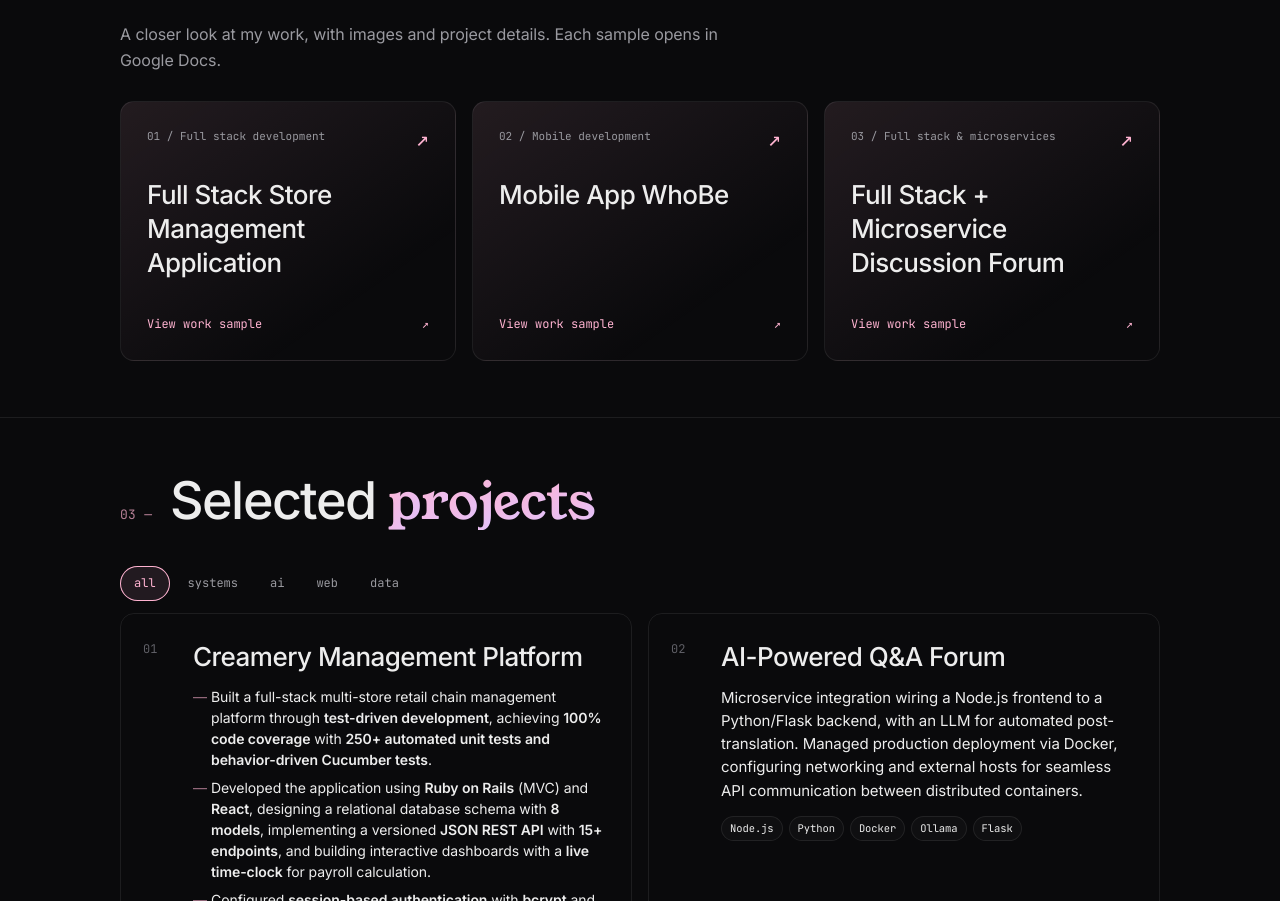
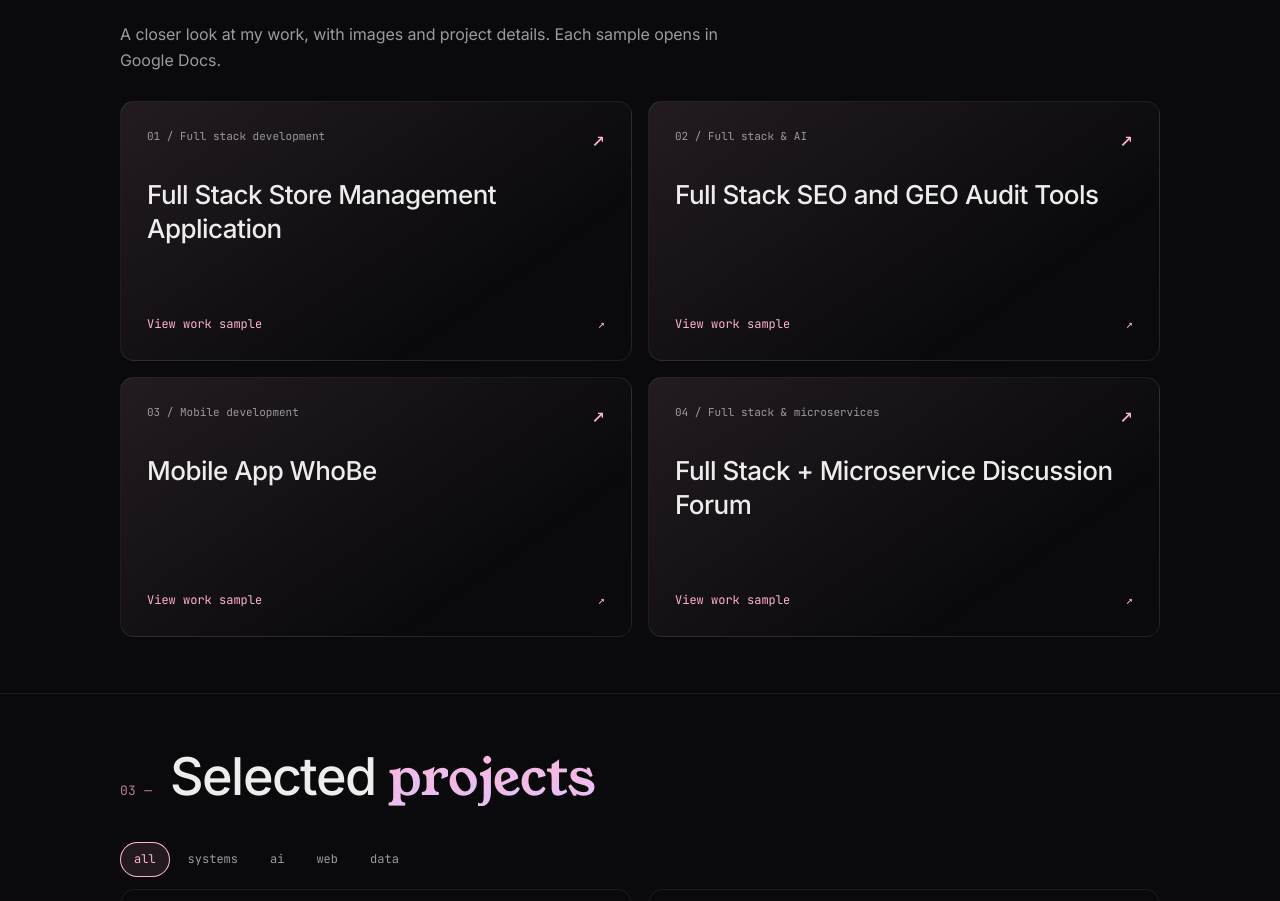
Before and after one commit to newmoooon/personalwebsite, a React (Vite) app in the folder cindywang/: page / in a window 1280 px wide. Shown: the part 2305-3206 px from the top of the page. Built offline with nearby package versions, Linux system fonts and the light colour scheme.

Commit message:
Add SEO and GEO audit work sample after creamery

```diff
--- a/cindywang/src/App.css
+++ b/cindywang/src/App.css
@@ -981,7 +981,7 @@ main { position: relative; z-index: 2; }
    projects
    ========================================================= */
 .samples-intro { margin: -12px 0 28px; max-width: 60ch; }
-.samples-grid { display: grid; grid-template-columns: repeat(3, minmax(0, 1fr)); gap: 16px; }
+.samples-grid { display: grid; grid-template-columns: repeat(2, minmax(0, 1fr)); gap: 16px; }
 .samples-grid > li { min-width: 0; }
 .sample-card {
   display: flex; flex-direction: column; height: 100%; min-height: 260px;
--- a/cindywang/src/components/WorkSamples.jsx
+++ b/cindywang/src/components/WorkSamples.jsx
@@ -5,6 +5,11 @@ const SAMPLES = [
     title: 'Full Stack Store Management Application',
     category: 'Full stack development',
     href: 'https://docs.google.com/document/d/1HcWYp77OlemTeZmd0k86oHDo17sChi8fj84mOGerlLQ/edit?tab=t.0',
+  },
+  {
+    title: 'Full Stack SEO and GEO Audit Tools',
+    category: 'Full stack & AI',
+    href: 'https://docs.google.com/document/d/1pHtN_oYyuRm7ivdFPDzI-ksmOBAxbTNPhVJCMXCMKq8/edit?usp=sharing',
   },
   {
     title: 'Mobile App WhoBe',
```
